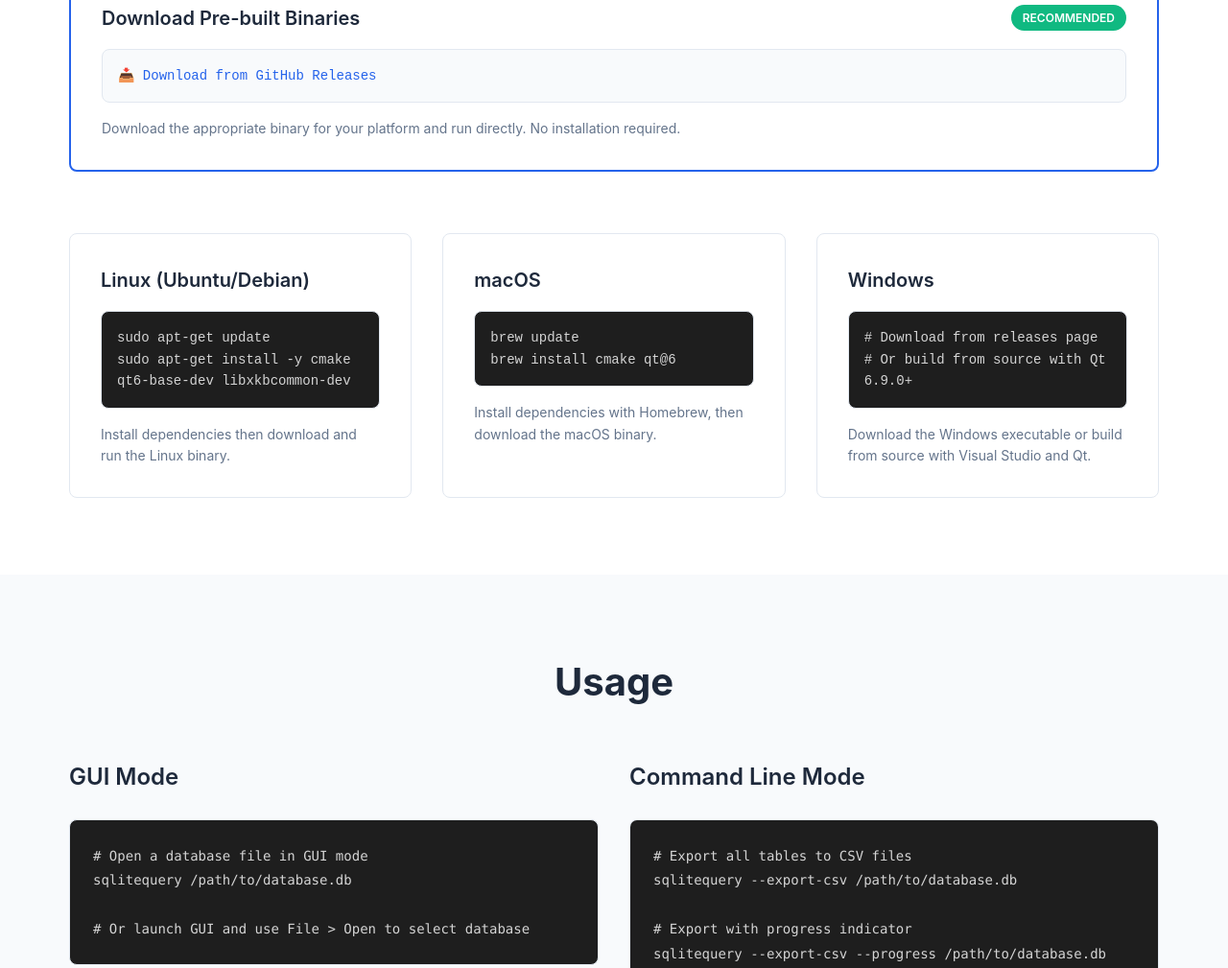
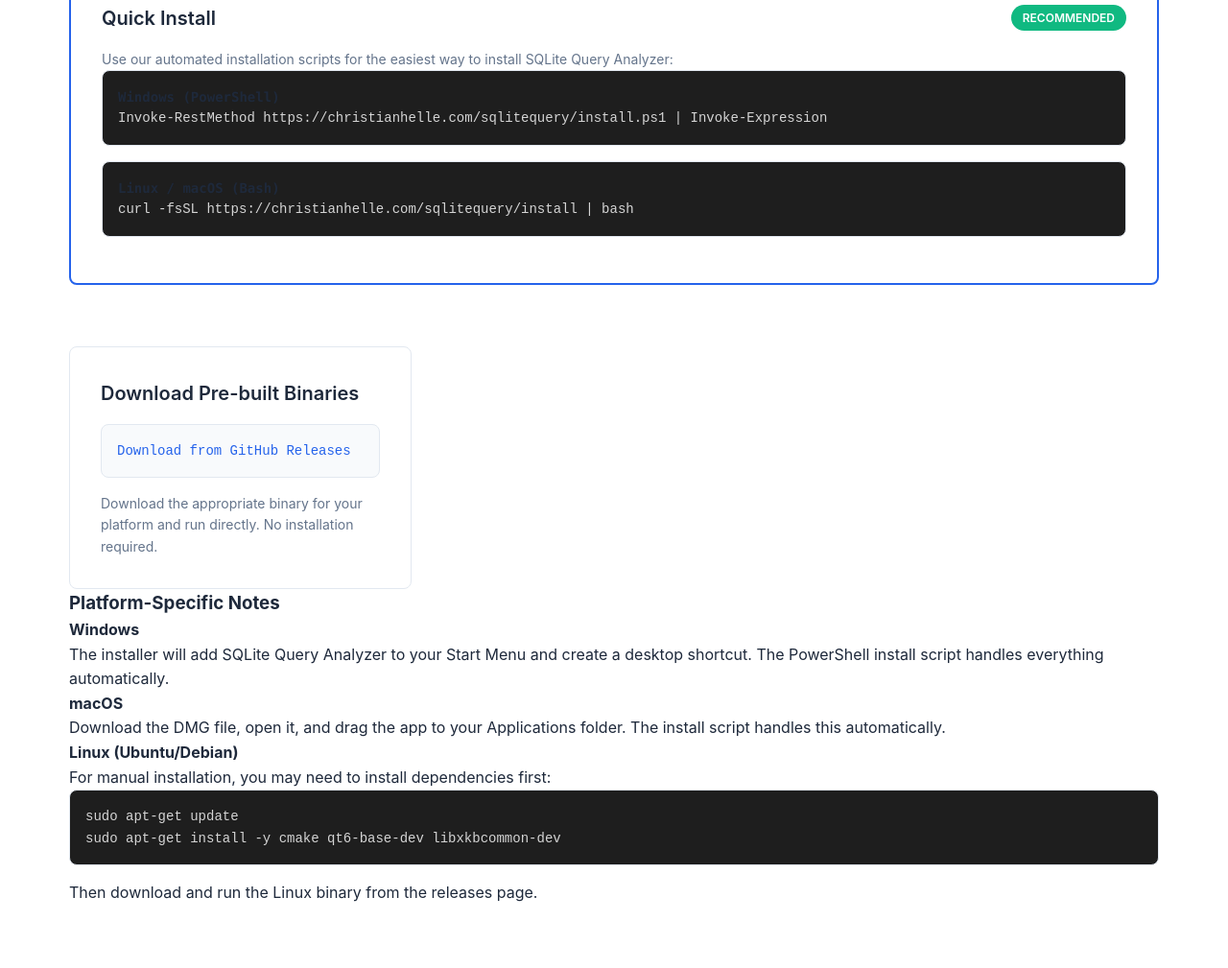
Before and after one commit to christianhelle/sqlitequery, a plain HTML site: page docs/index.html in a window 1280 px wide. Shown: the part 4218-5227 px from the top of the page at 96% size. Drawn offline with Linux system fonts and the light colour scheme.

Commit message:
Add installation instructions to README and static website
- Add Installation section to README.md with quick install commands
- Enhance Installation section in docs/index.html with installer scripts
- Update docs.yml workflow to copy installer scripts during deployment

```diff
--- a/docs/index.html
+++ b/docs/index.html
@@ -199,49 +199,60 @@
         <section id="installation" class="installation">
             <div class="container">
                 <h2 class="section-title">Installation</h2>
+
                 <div class="install-options">
                     <div class="install-card featured">
                         <div class="install-header">
-                            <h3>Download Pre-built Binaries</h3>
+                            <h3>Quick Install</h3>
                             <span class="badge recommended">Recommended</span>
                         </div>
-                        <div class="install-code download-link">
-                            <code><a href="https://github.com/christianhelle/sqlitequery/releases/latest" target="_blank">📥 Download from GitHub Releases</a></code>
+                        <p>Use our automated installation scripts for the easiest way to install SQLite Query Analyzer:</p>
+
+                        <div class="install-code">
+                            <h4>Windows (PowerShell)</h4>
+                            <code>Invoke-RestMethod https://christianhelle.com/sqlitequery/install.ps1 | Invoke-Expression</code>
                         </div>
-                        <p>Download the appropriate binary for your platform and run directly. No installation required.</p>
+
+                        <div class="install-code">
+                            <h4>Linux / macOS (Bash)</h4>
+                            <code>curl -fsSL https://christianhelle.com/sqlitequery/install | bash</code>
+                        </div>
                     </div>
 
                     <div class="install-card">
                         <div class="install-header">
-                            <h3>Linux (Ubuntu/Debian)</h3>
+                            <h3>Download Pre-built Binaries</h3>
                         </div>
-                        <div class="install-code">
-                            <code>sudo apt-get update
+                        <div class="install-code download-link">
+                            <code><a href="https://github.com/christianhelle/sqlitequery/releases/latest" target="_blank">Download from GitHub Releases</a></code>
+                        </div>
+                        <p>Download the appropriate binary for your platform and run directly. No installation required.</p>
+                    </div>
+                </div>
+
+                <div class="install-platforms">
+                    <h3>Platform-Specific Notes</h3>
+
+                    <div class="platform-details">
+                        <div class="platform-item">
+                            <h4>Windows</h4>
+                            <p>The installer will add SQLite Query Analyzer to your Start Menu and create a desktop shortcut. The PowerShell install script handles everything automatically.</p>
+                        </div>
+
+                        <div class="platform-item">
+                            <h4>macOS</h4>
+                            <p>Download the DMG file, open it, and drag the app to your Applications folder. The install script handles this automatically.</p>
+                        </div>
+
+                        <div class="platform-item">
+                            <h4>Linux (Ubuntu/Debian)</h4>
+                            <p>For manual installation, you may need to install dependencies first:</p>
+                            <div class="install-code small">
+                                <code>sudo apt-get update
 sudo apt-get install -y cmake qt6-base-dev libxkbcommon-dev</code>
+                            </div>
+                            <p>Then download and run the Linux binary from the releases page.</p>
                         </div>
-                        <p>Install dependencies then download and run the Linux binary.</p>
-                    </div>
-
-                    <div class="install-card">
-                        <div class="install-header">
-                            <h3>macOS</h3>
-                        </div>
-                        <div class="install-code">
-                            <code>brew update
-brew install cmake qt@6</code>
-                        </div>
-                        <p>Install dependencies with Homebrew, then download the macOS binary.</p>
-                    </div>
-
-                    <div class="install-card">
-                        <div class="install-header">
-                            <h3>Windows</h3>
-                        </div>
-                        <div class="install-code">
-                            <code># Download from releases page
-# Or build from source with Qt 6.9.0+</code>
-                        </div>
-                        <p>Download the Windows executable or build from source with Visual Studio and Qt.</p>
                     </div>
                 </div>
             </div>
```
Also changed, not shown: .github/workflows/docs.yml, README.md.
